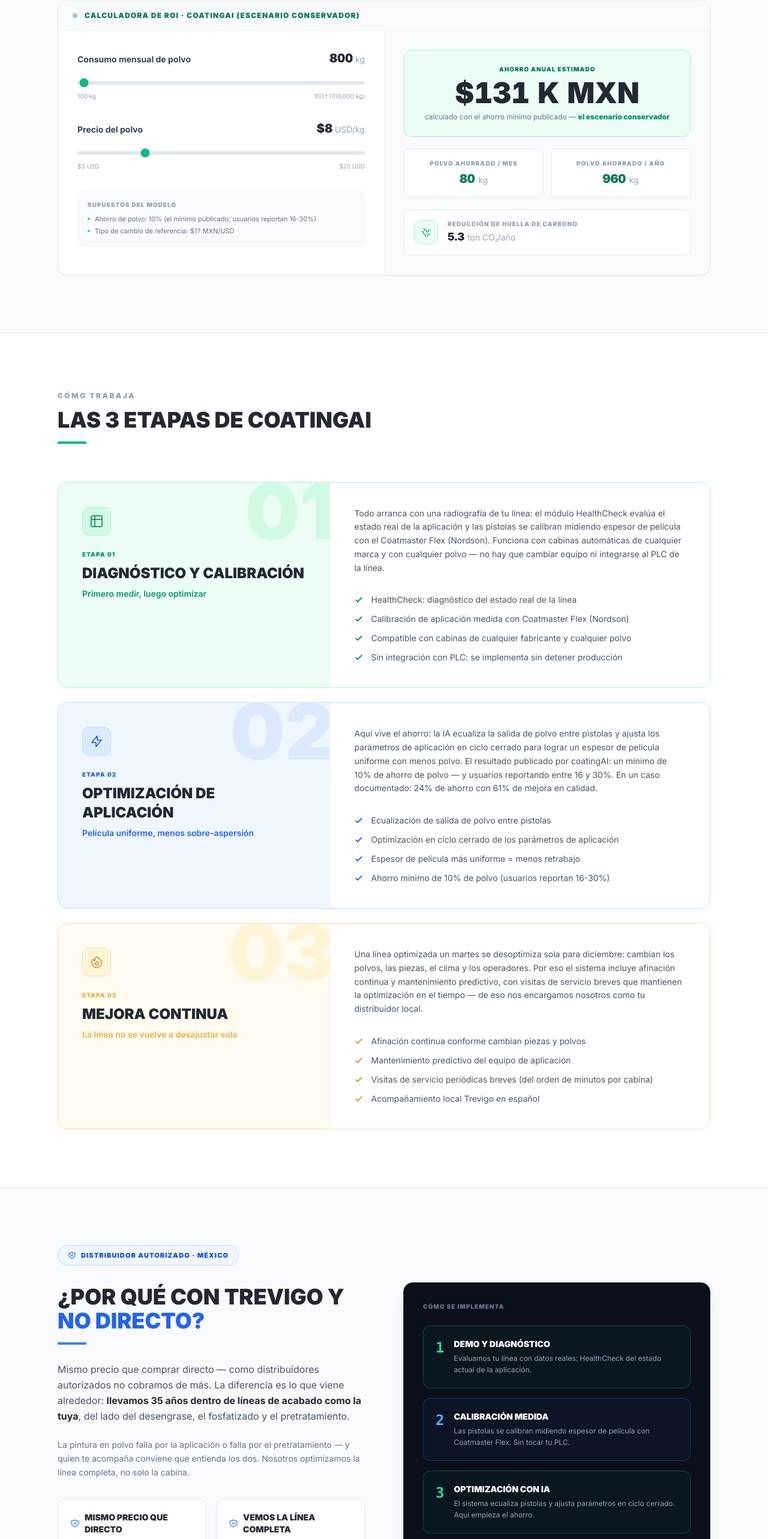
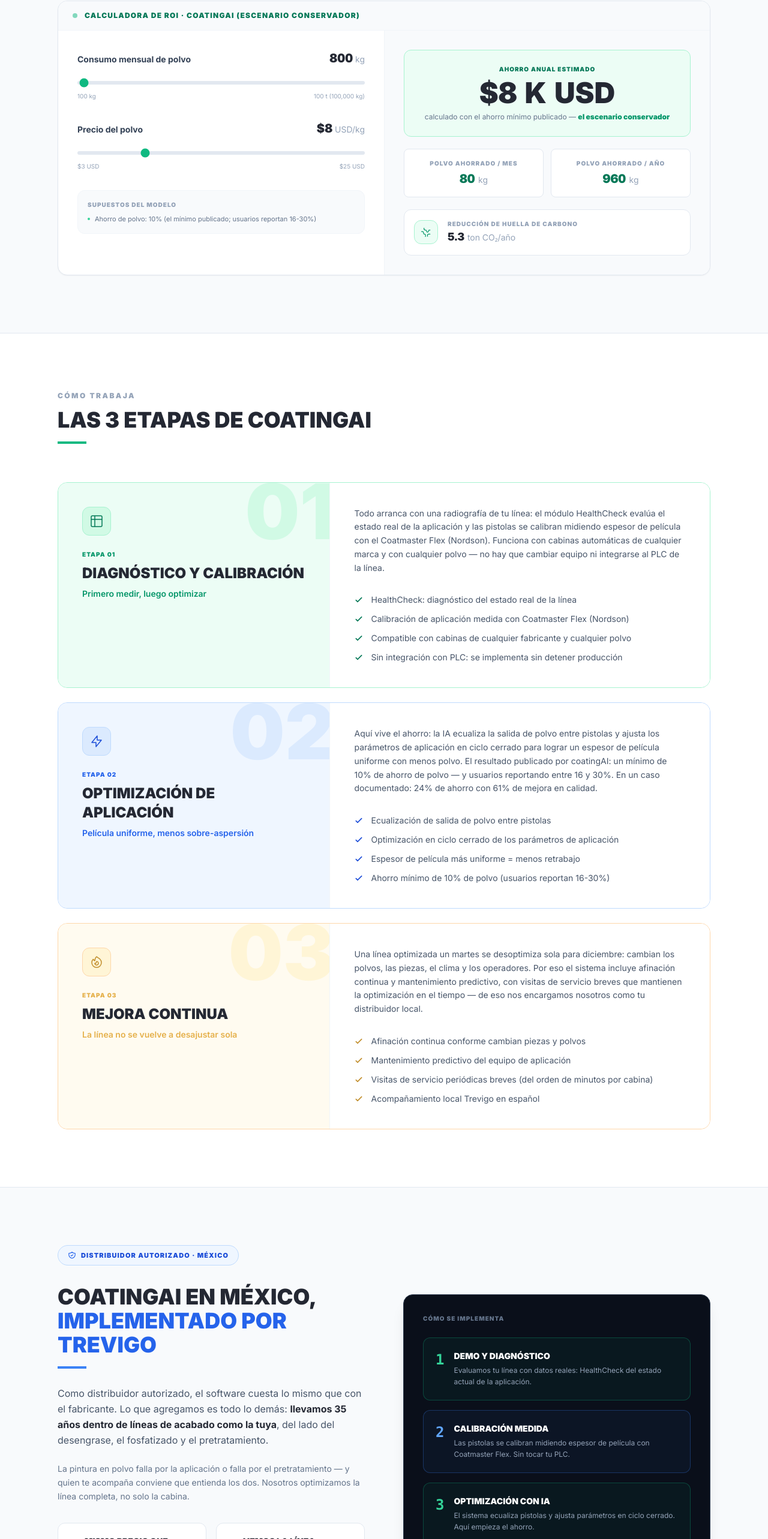
Before and after one commit to htrevinopre-design/trevigo-web, a Next.js app: page /coatingai in a window 1280 px wide. Shown: the part 2060-4626 px from the top of the page at 60% size. Built offline with nearby package versions, Linux system fonts and the light colour scheme.

Commit message:
coatingAI: seccion de distribuidor en positivo y ahorro en USD

```diff
--- a/app/coatingai/page.tsx
+++ b/app/coatingai/page.tsx
@@ -454,15 +454,14 @@ export default function CoatingAIPage() {
               </div>
 
               <h2 className="text-3xl sm:text-4xl font-black text-navy-950 uppercase leading-tight mb-4">
-                ¿Por qué con Trevigo y{" "}
-                <span className="text-blue-600">no directo?</span>
+                coatingAI en México,{" "}
+                <span className="text-blue-600">implementado por Trevigo</span>
               </h2>
               <div className="w-12 h-1 bg-blue-500 mb-7" />
 
               <p className="text-steel-600 text-base leading-relaxed mb-6">
-                Mismo precio que comprar directo — como distribuidores
-                autorizados no cobramos de más. La diferencia es lo que viene
-                alrededor:{" "}
+                Como distribuidor autorizado, el software cuesta lo mismo que
+                con el fabricante. Lo que agregamos es todo lo demás:{" "}
                 <strong className="text-navy-950">
                   llevamos 35 años dentro de líneas de acabado como la tuya
                 </strong>
--- a/components/SurfaceAIROI.tsx
+++ b/components/SurfaceAIROI.tsx
@@ -5,14 +5,11 @@ import { useState, useMemo } from "react";
 // ─── ROI Assumptions ─────────────────────────────────────────────────────────
 const POWDER_EFFICIENCY = 0.10; // 10% = ahorro MÍNIMO publicado por coatingAI (usuarios reportan 16-30%)
 const CO2_PER_KG        = 5.5;  // kg CO₂ por kg de polvo
-const USD_TO_MXN        = 17;   // tipo de cambio de referencia
 
-function formatMXN(n: number) {
-  const sign = n < 0 ? "−" : "";
-  const abs = Math.abs(n);
-  if (abs >= 1_000_000) return `${sign}$${(abs / 1_000_000).toFixed(2)} M MXN`;
-  if (abs >= 1_000)     return `${sign}$${Math.round(abs / 1_000).toLocaleString("es-MX")} K MXN`;
-  return `${sign}$${Math.round(abs).toLocaleString("es-MX")} MXN`;
+function formatUSD(n: number) {
+  if (n >= 1_000_000) return `$${(n / 1_000_000).toFixed(2)} M USD`;
+  if (n >= 1_000)     return `$${Math.round(n / 1_000).toLocaleString("es-MX")} K USD`;
+  return `$${Math.round(n).toLocaleString("es-MX")} USD`;
 }
 
 export default function SurfaceAIROI() {
@@ -20,8 +17,7 @@ export default function SurfaceAIROI() {
   const [powderUsd, setPowderUsd] = useState(8);
 
   const roi = useMemo(() => {
-    const powderCostMxn = powderUsd * USD_TO_MXN;
-    const total     = powderKg * 12 * POWDER_EFFICIENCY * powderCostMxn;
+    const total     = powderKg * 12 * POWDER_EFFICIENCY * powderUsd;
     const monthlyKg = powderKg * POWDER_EFFICIENCY;
     const co2Tonnes = (powderKg * 12 * POWDER_EFFICIENCY * CO2_PER_KG) / 1000;
     return { total, monthlyKg, co2Tonnes };
@@ -95,7 +91,6 @@ export default function SurfaceAIROI() {
             <ul className="space-y-1">
               {[
                 `Ahorro de polvo: ${POWDER_EFFICIENCY * 100}% (el mínimo publicado; usuarios reportan 16-30%)`,
-                `Tipo de cambio de referencia: $${USD_TO_MXN} MXN/USD`,
               ].map((item) => (
                 <li key={item} className="flex items-center gap-2 text-steel-500 text-[11px]">
                   <span className="w-1 h-1 rounded-full bg-emerald-400 shrink-0" />
@@ -114,7 +109,7 @@ export default function SurfaceAIROI() {
               Ahorro anual estimado
             </p>
             <p className="text-4xl sm:text-5xl font-black text-navy-950 tabular-nums leading-none mb-1">
-              {formatMXN(roi.total)}
+              {formatUSD(roi.total)}
             </p>
             <p className="text-steel-500 text-xs mt-2">
               calculado con el ahorro mínimo publicado —{" "}
```
